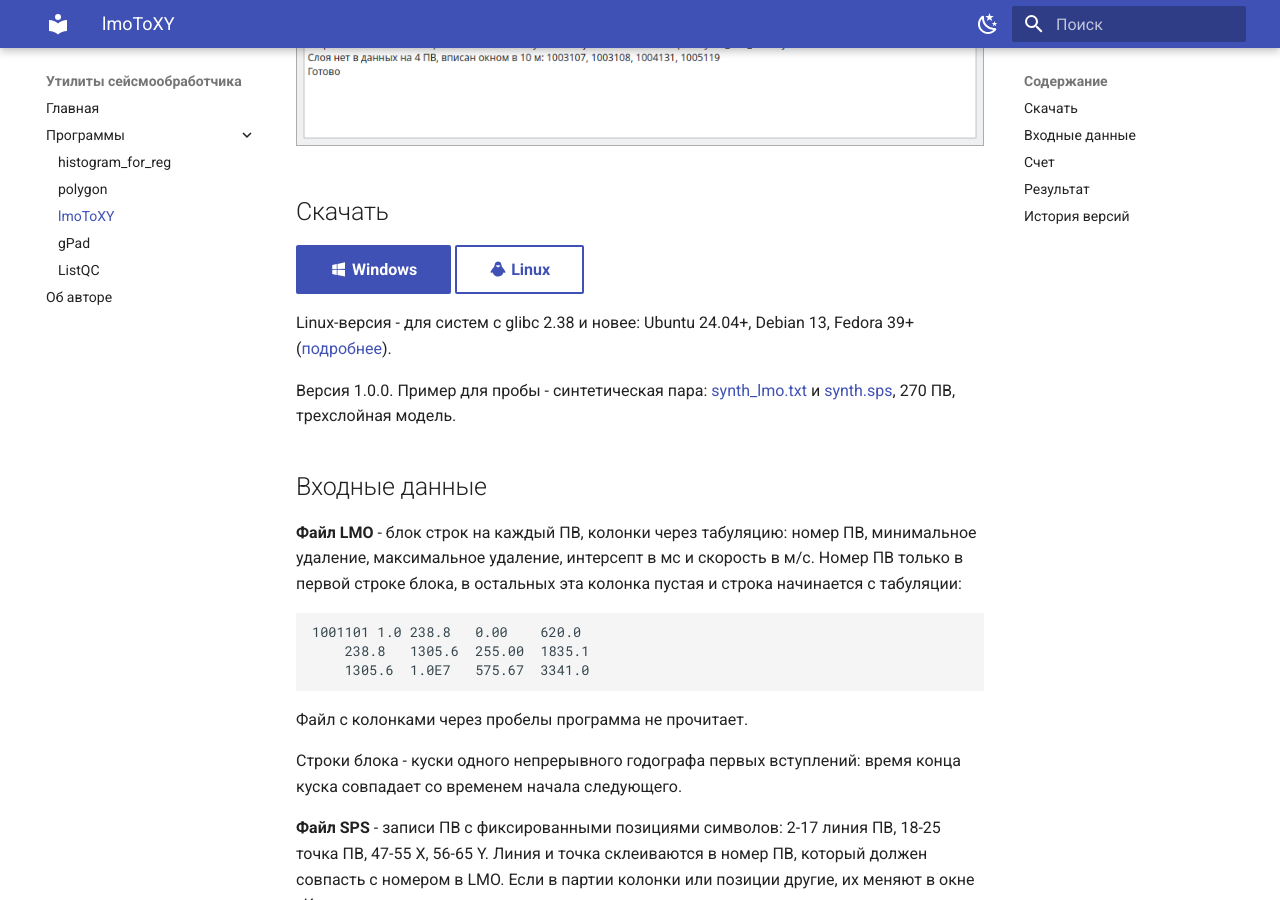
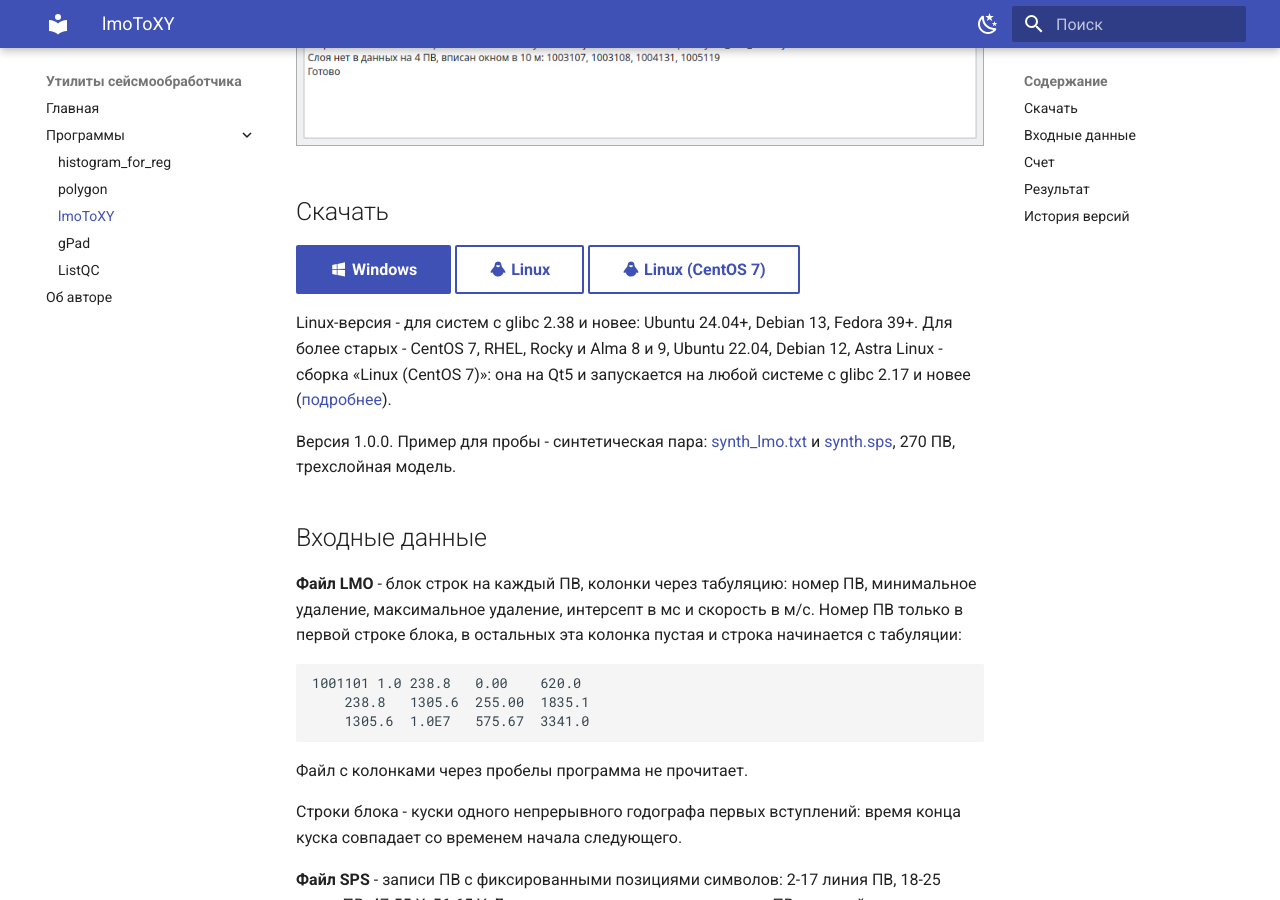
Before and after one commit to daniscoder/daniscoder.github.io, an MkDocs documentation site: the page built from docs/lmotoxy.md, in a window 1280 px wide and 900 px high, scrolled down 880 px. Built offline with MkDocs 1.6.1 and Material for MkDocs 9.7.7, drawn with Linux system fonts in a browser that asks for light colours; some of the changed text lies outside the part shown.

Commit message:
lmoToXY: сборка для CentOS 7 на сайте
Основная Linux-сборка требует glibc 2.38; для старых систем - отдельный файл на Qt5.

```diff
--- a/docs/lmotoxy.md
+++ b/docs/lmotoxy.md
@@ -11,9 +11,12 @@
 
 [:material-microsoft-windows: Windows](https://github.com/daniscoder/daniscoder.github.io/releases/download/lmoToXY/lmoToXY.exe){ .md-button .md-button--primary }
 [:material-linux: Linux](https://github.com/daniscoder/daniscoder.github.io/releases/download/lmoToXY/lmoToXY){ .md-button }
+[:material-linux: Linux (CentOS 7)](https://github.com/daniscoder/daniscoder.github.io/releases/download/lmoToXY/lmoToXY-centos7){ .md-button }
 
 Linux-версия - для систем с glibc 2.38 и новее: Ubuntu 24.04+, Debian 13,
-Fedora 39+ ([подробнее](index.md#run)).
+Fedora 39+. Для более старых - CentOS 7, RHEL, Rocky и Alma 8 и 9, Ubuntu 22.04,
+Debian 12, Astra Linux - сборка «Linux (CentOS 7)»: она на Qt5 и запускается на
+любой системе с glibc 2.17 и новее ([подробнее](index.md#run)).
 
 Версия 1.0.0. Пример для пробы - синтетическая пара: [synth_lmo.txt](examples/synth_lmo.txt)
 и [synth.sps](examples/synth.sps), 270 ПВ, трехслойная модель.
@@ -71,4 +74,4 @@ Fedora 39+ ([подробнее](index.md#run)).
 
 | Версия | Что нового |
 |---|---|
-| 1.0.0 | Первая версия отдельной программой: окна в Qt Designer, иконка, справка, сборка для Windows и Linux |
+| 1.0.0 | Первая версия отдельной программой: окна в Qt Designer, иконка, справка, сборка для Windows и Linux; позже - сборка на Qt5 для CentOS 7 и других старых Linux |
```
Also changed, not shown: docs/index.md (+5 -0 lines).
